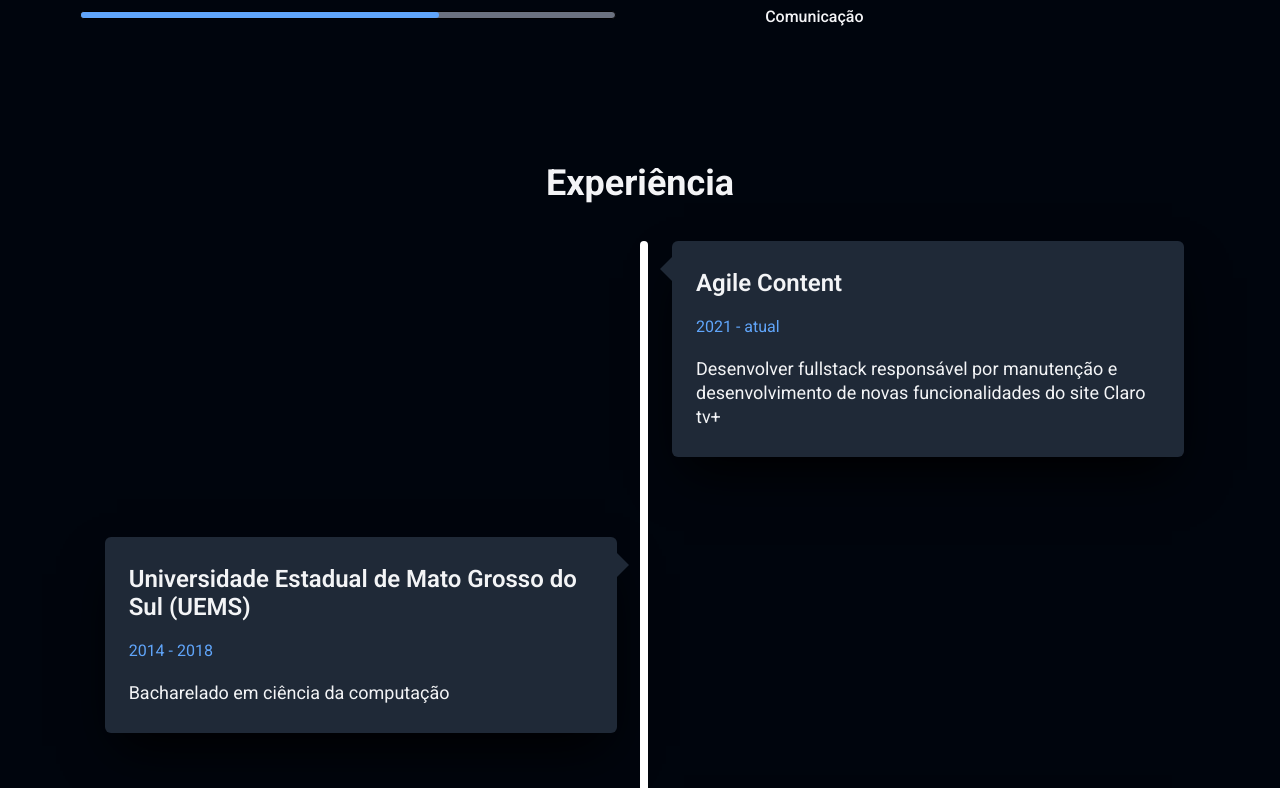
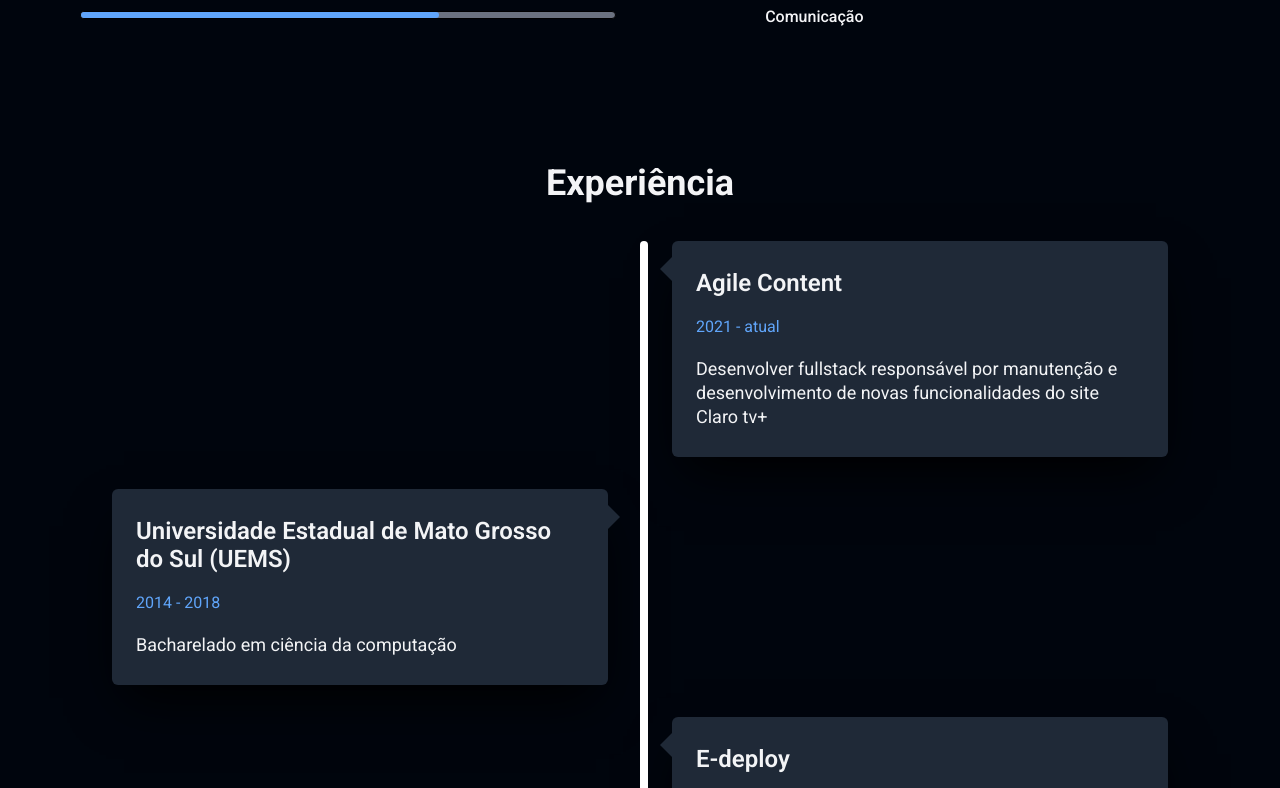
Before and after one commit to BrunoYTanaka/vitets-my-site, a React (Vite) app: page / in a window 1280 px wide. Shown: the part 1612-2400 px from the top of the page. Built offline with nearby package versions, Linux system fonts and the light colour scheme.

Commit message:
feat: timeline css terminado

```diff
--- a/src/components/Card.tsx
+++ b/src/components/Card.tsx
@@ -5,18 +5,17 @@ interface CardProps {
   title: string
   duration: string
   description: string
-  delay?: number
 }
 
 function Card({ isCardOnLeft, title, duration, description }: CardProps) {
   return (
     <div
       className={cn(
-        'bg-card relative max-w-lg space-y-4 rounded-md px-6 py-7 shadow-2xl shadow-black before:card-arrow',
+        'bg-card relative max-w-lg space-y-4 rounded-md px-6 py-7 shadow-2xl shadow-black',
+        'before:card-arrow before:card-arrow-right',
+        'ml-4 md:ml-0',
         {
-          'before:right-full': isCardOnLeft,
-          'before:rotate-180': !isCardOnLeft,
-          'before:left-full': !isCardOnLeft
+          'md:before:card-arrow-left': !isCardOnLeft
         }
       )}
     >
--- a/src/components/Sections/Experiences.tsx
+++ b/src/components/Sections/Experiences.tsx
@@ -27,20 +27,22 @@ function Experiences() {
   ]
 
   return (
-    <Section
-      className="flex flex-col items-center justify-center py-12"
-      id="experiences"
-    >
+    <Section className="flex flex-col items-center py-12" id="experiences">
       <h4 className="mb-12 text-4xl font-bold leading-5">Experiência</h4>
-      <div className="relative flex flex-col justify-center gap-20 after:absolute after:left-[50%] after:h-full after:w-2 after:rounded-lg after:bg-white after:content-['']">
+      <div
+        className={cn(
+          'relative w-full block space-y-8',
+          'after:absolute after:inset-0 after:h-full after:w-2 after:rounded-lg after:bg-white after:content-[""]',
+          'after:left-4 md:after:left-[50%]'
+        )}
+      >
         {experiences.map((experience) => {
           const isCardOnLeft = experience.id % 2 === 0
           return (
             <div
               key={experience.id}
-              className={cn('relative', 'px-8', {
-                'left-[50%]': isCardOnLeft,
-                '-left-[48.5%]': !isCardOnLeft
+              className={cn('relative', 'md:w-[50%] w-full', 'px-8', 'left-0', {
+                'md:left-[50%]': isCardOnLeft
               })}
             >
               <Card {...experience} isCardOnLeft={isCardOnLeft} />
--- a/src/styles/global.css
+++ b/src/styles/global.css
@@ -139,6 +139,14 @@ p, h1, h2, h3, h4, h5, h6 {
     @apply absolute border-[12px] border-l-0 border-transparent border-r-white dark:border-r-gray-800 top-4;
   }
 
+  .card-arrow-right {
+    @apply right-full;
+  }
+
+  .card-arrow-left {
+    @apply rotate-180 left-full;
+  }
+
 }
 
 @keyframes glow {
```
